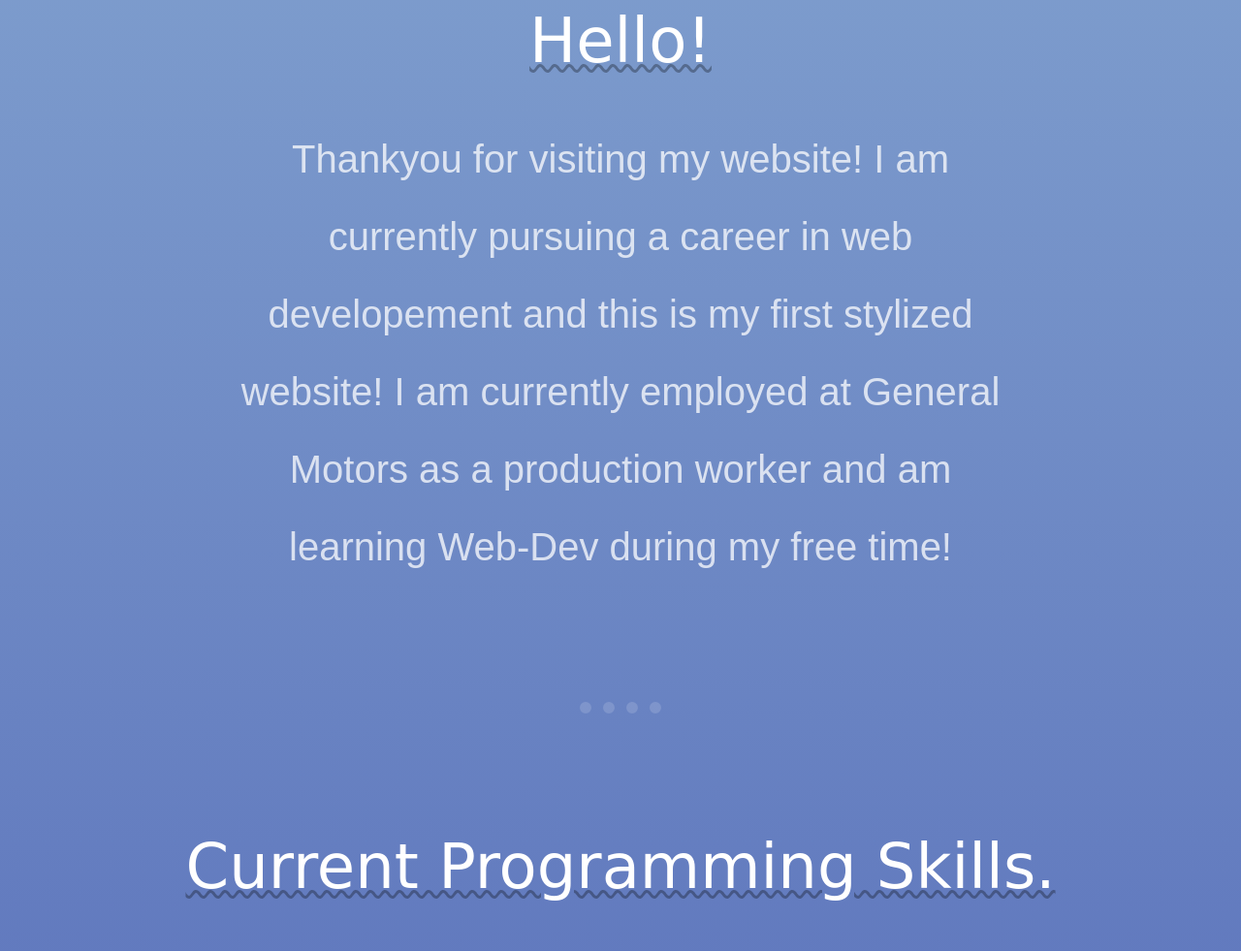
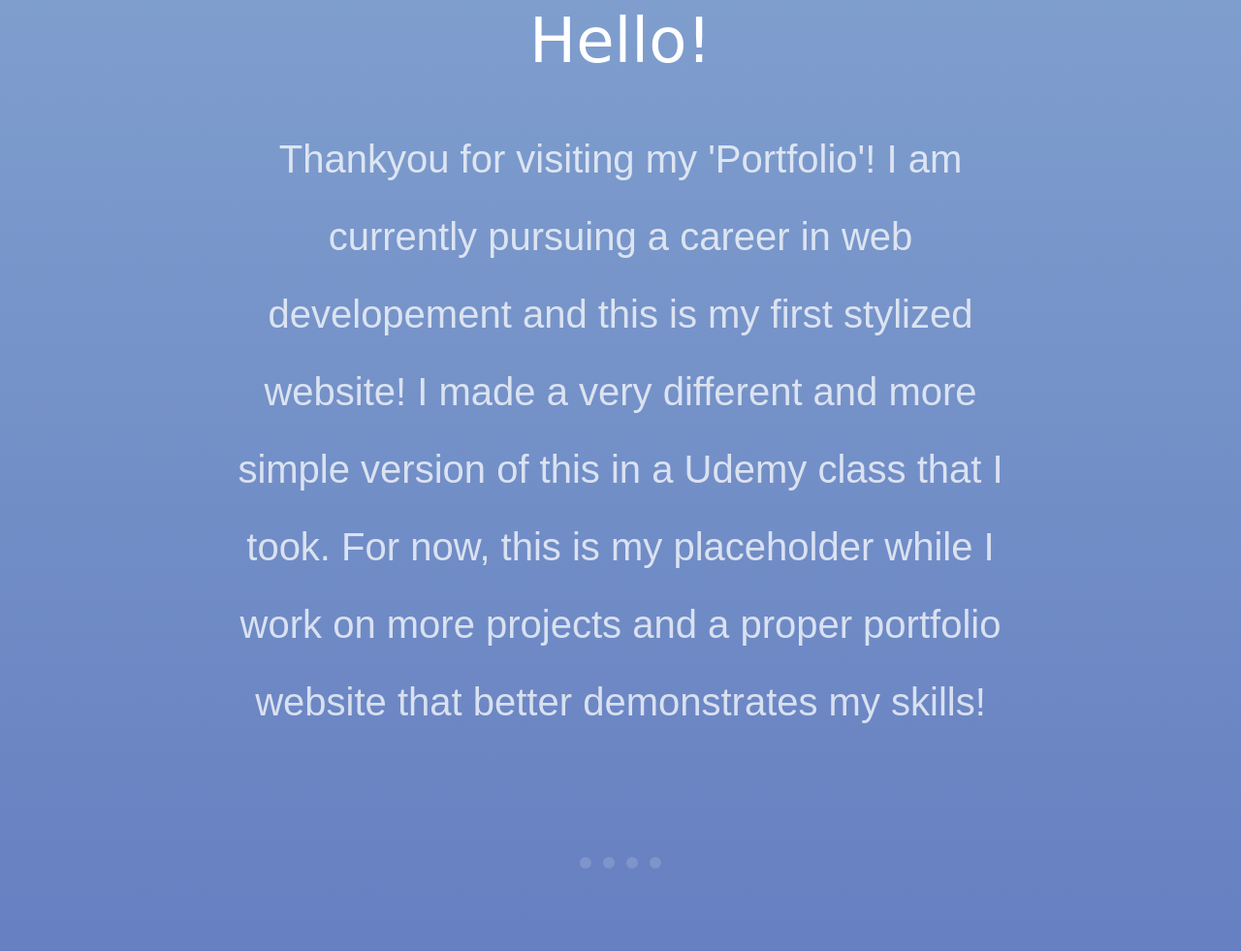
Before and after one commit to ImNicolasG/Portfolio, a plain HTML site: page index.html in a window 1280 px wide. Shown: the part 1837-2818 px from the top of the page at 97% size. Drawn offline with nearby package versions, Linux system fonts and the light colour scheme; a web font is replaced by a local one.

Commit message:
Small changes to update information

```diff
--- a/css/styles.css
+++ b/css/styles.css
@@ -188,6 +188,7 @@ u {
   font-size: 20px;
   padding: 10px 20px 10px 20px;
   text-decoration: none;
+  margin-top: 30px;
 }
 
 .btn:hover {
--- a/index.html
+++ b/index.html
@@ -37,11 +37,12 @@
     <div class="mid-div">
       <div class="profile">
         <img class="twitpic" src="images/Me_and_Anna-modified.png" alt="twitterprofile-img">
-        <u><h2 class="welcome">Hello!</h2></u>
-        <p class="intro-paragraph">Thankyou for visiting my website! I am currently pursuing a career
+        <h2 class="welcome">Hello!</h2>
+        <p class="intro-paragraph">Thankyou for visiting my 'Portfolio'! I am currently pursuing a career
            in web developement and this is my first stylized website!
-          I am currently employed at General Motors as a production worker
-          and am learning Web-Dev during my free time!</p>
+          I made a very different and more simple version of this in a Udemy class that I took.
+          For now, this is my placeholder while I work on more projects and a proper portfolio website that better
+          demonstrates my skills!</p>
       </div>
 
 
@@ -49,7 +50,7 @@
 
 
       <div class="skills">
-        <u><h2 class="sHeader">Current Programming Skills.</h2></u>
+        <h2 class="sHeader">Current Programming Skills.</h2>
         <div class="skill-row">
           <img class="web-dev" src="images/WebDevImage.jpg" alt="webdev-img">
           <h3 class="skill-1 skillHead">The Basics</h3>
@@ -110,9 +111,12 @@
 
 
       <div class="contact-me">
-        <u><h2 class="contactHeader">Reach Out!</h2></u>
+        <h2 class="contactHeader">Reach Out!</h2>
         <h3>I'd love to hear from you!</h3>
-        <p>This page is not meant to entirely showcase my skills but rather give an explanation of what my skills are and a way to reach me and see the projects i've created!</p>
+        <p>This page is meant to be quite basic as it was mostly created early on in my path to becoming a web developer.
+          For now, if you want to see what I'm really capable of, I highly recommend you take a look at my Github profile :)
+        </p>
+        <h3>Thanks!</h3>
         <a class="btn" href="mailto:nicog99@live.com" target="_blank">CONTACT ME</a>
       </div>
     </div>
```
